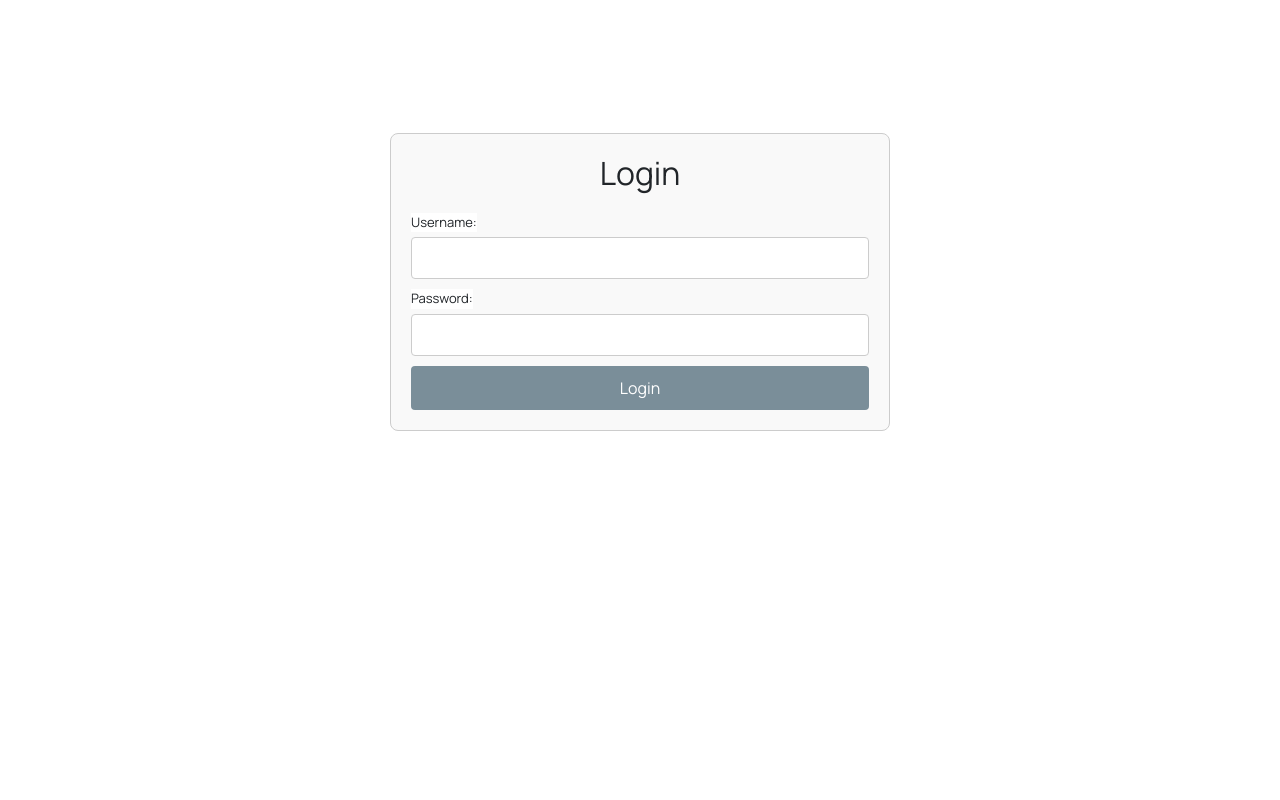
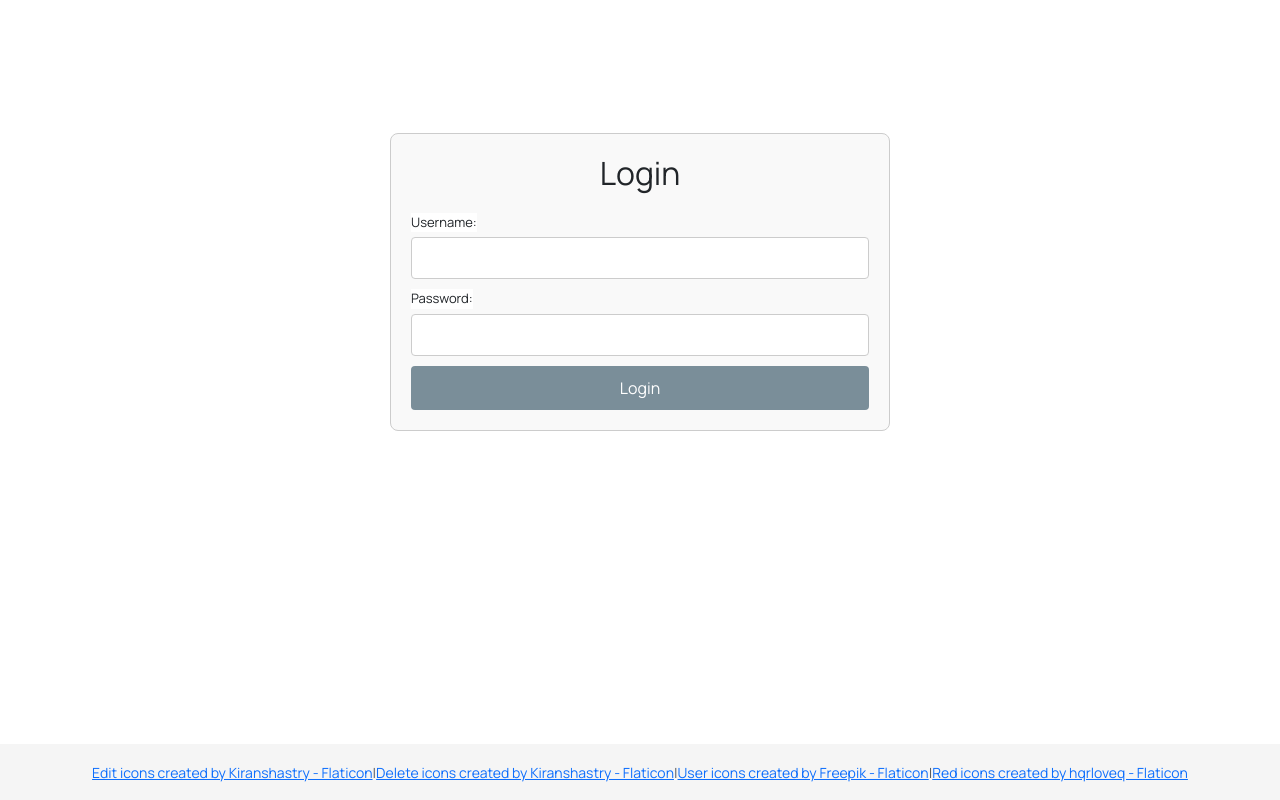
Before and after one commit to deepthought-initiative/pacmanweb, a React (Vite) app in the folder frontend/: page /dashboard in a window 1280 px wide. Built offline with nearby package versions, Linux system fonts and the light colour scheme; no server answers.

Commit message:
Add footer with attributions

```diff
--- a/frontend/src/App.css
+++ b/frontend/src/App.css
@@ -7,6 +7,7 @@ body {
   margin: 0 auto;
   padding: 2rem;
   text-align: center;
+  margin-bottom: 60px;
 }
 
 #outer-container {
@@ -538,7 +539,8 @@ padding-left: 0;
 }
 
 .user-edit-options img {
-  max-width: 30px;
+  max-width: 20px;
+  border-radius: 0px;
   transition: transform 0.2s ease-in-out;
   &:hover {
     transform: scale(1.1);
@@ -624,3 +626,25 @@ textarea{
   opacity: 0.7;
   background-color: #8fa3b0;
 }
+
+/* App.css */
+.footer {
+  position: fixed;
+  left: 0;
+  bottom: 0;
+  width: 100%;
+  background-color: #f5f5f5;
+  color: #6c757d;
+  text-align: center;
+  padding: 1rem 0;
+  z-index: 1000;
+}
+
+.footer .container {
+  max-width: 1140px;
+  margin: 0 auto;
+}
+
+.footer .text-muted {
+  font-size: 0.875rem;
+}
--- /dev/null
+++ b/frontend/src/components/Footer.jsx
@@ -0,0 +1,31 @@
+// Footer.jsx
+const Footer = () => {
+  return (
+    <footer className="footer">
+      <div className="container">
+        <span className="text-muted">
+          <a href="https://www.flaticon.com/free-icons/edit" title="edit icons">
+            Edit icons created by Kiranshastry - Flaticon
+          </a>
+          |
+          <a
+            href="https://www.flaticon.com/free-icons/delete"
+            title="delete icons"
+          >
+            Delete icons created by Kiranshastry - Flaticon
+          </a>
+          |
+          <a href="https://www.flaticon.com/free-icons/user" title="user icons">
+            User icons created by Freepik - Flaticon
+          </a>
+          |
+          <a href="https://www.flaticon.com/free-icons/red" title="red icons">
+            Red icons created by hqrloveq - Flaticon
+          </a>
+        </span>
+      </div>
+    </footer>
+  );
+};
+
+export default Footer;
--- a/frontend/src/main.jsx
+++ b/frontend/src/main.jsx
@@ -1,10 +1,13 @@
 import "bootstrap/dist/css/bootstrap.min.css";
 import React from "react";
 import ReactDOM from "react-dom/client";
+import "./App.css";
 import App from "./App.jsx";
+import Footer from "./components/Footer.jsx";
 
 ReactDOM.createRoot(document.getElementById("root")).render(
   <React.StrictMode>
     <App />
+    <Footer />
   </React.StrictMode>
 );
```
